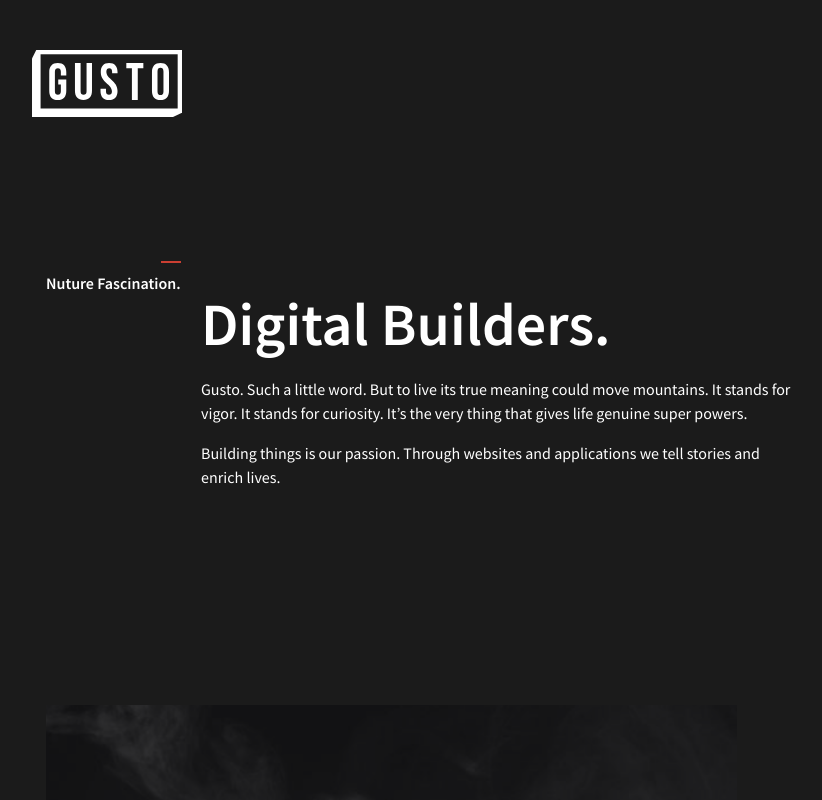
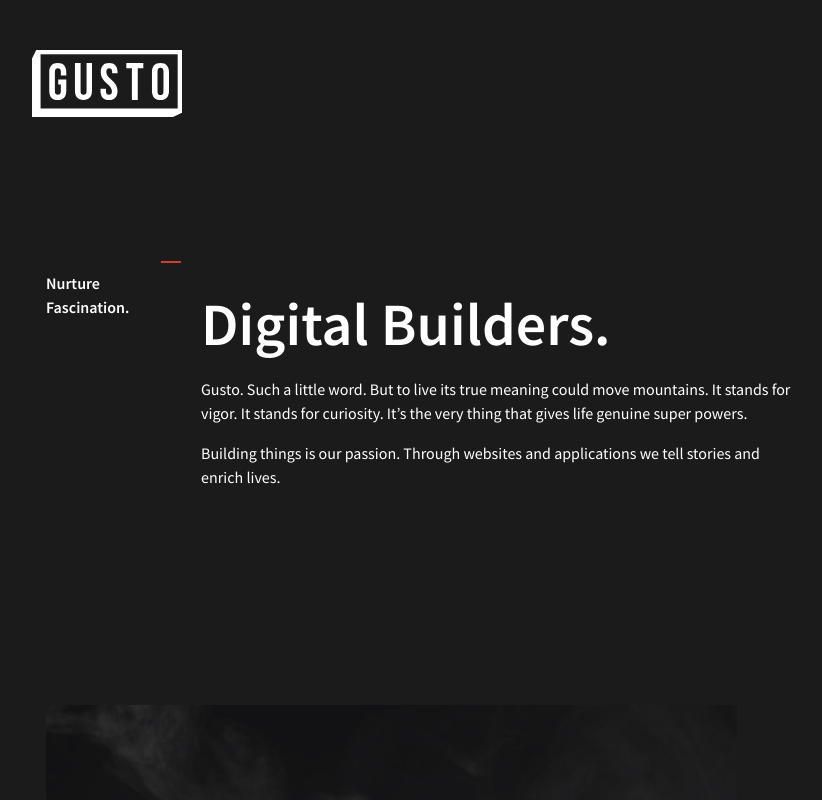
Before and after one commit to GustoHouse/Gusto, a React (Create React App) app: page / in a window 1280 px wide. Shown: the top 800 px of the page, without its empty margins (18-840 px from the left). Built offline with nearby package versions, Linux system fonts and the light colour scheme.

Commit message:
Spelling Fix

```diff
--- a/src/App.js
+++ b/src/App.js
@@ -13,7 +13,7 @@ class App extends Component {
         <div className="container">
           <div className="intro">
             <div className="left">
-              <span className="tag">Nuture Fascination.</span>
+              <span className="tag">Nurture Fascination.</span>
             </div>
             <div className="right">
               <h1>Digital Builders.</h1>
```
